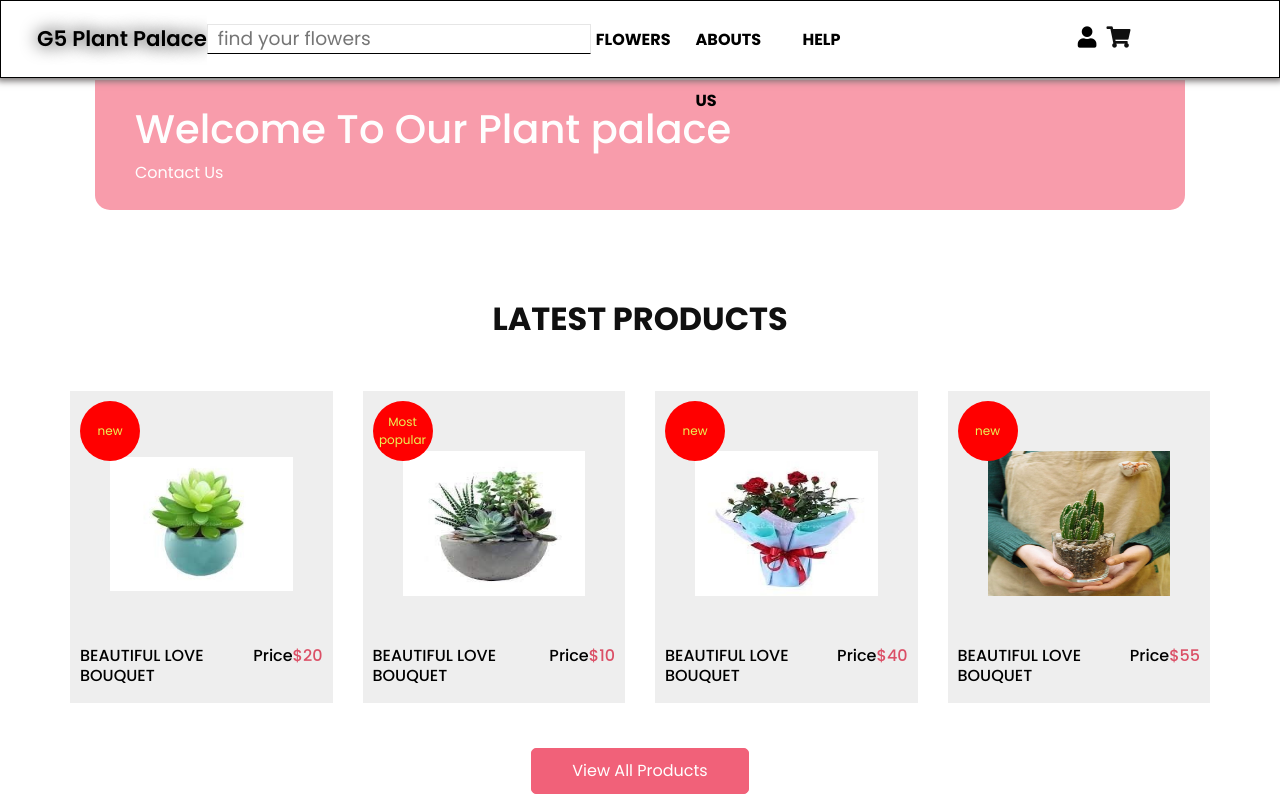
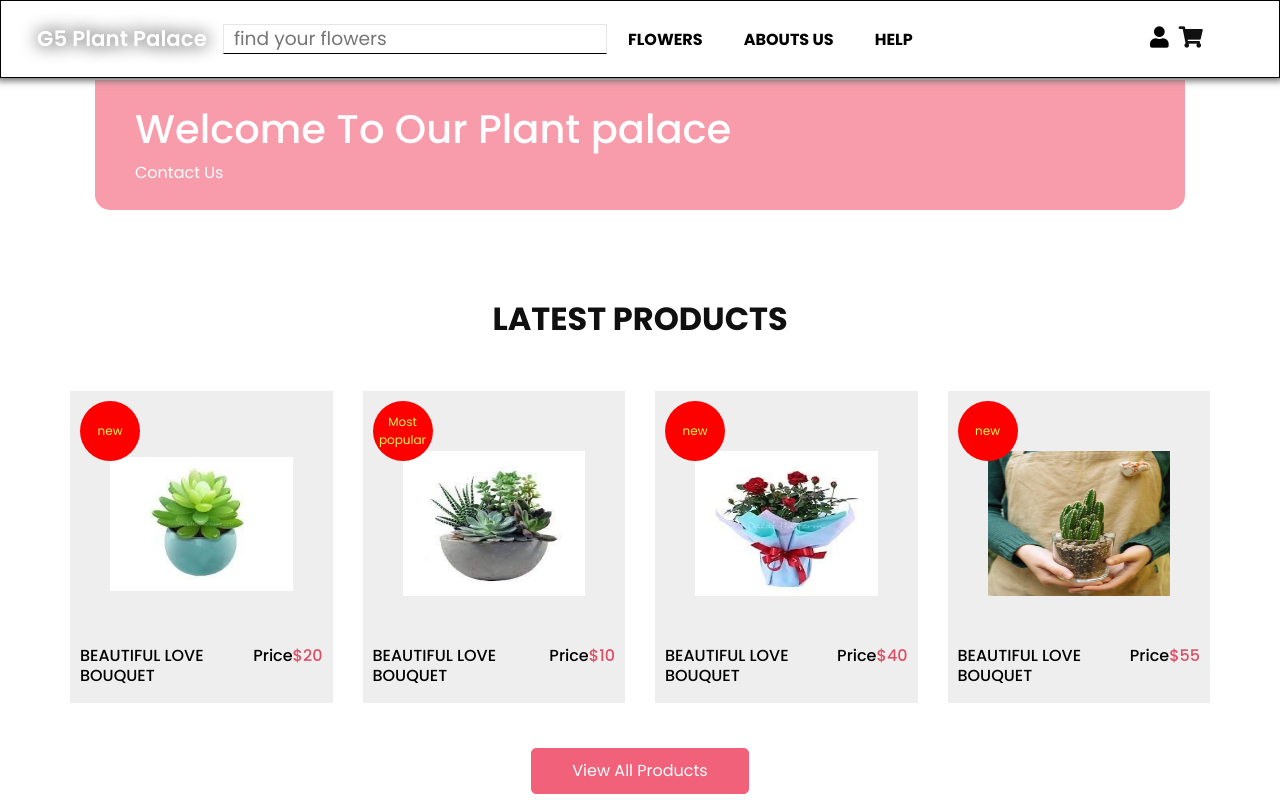
Before and after one commit to soul0silver/my-app, a React (Create React App) app: page / in a window 1280 px wide. In both pictures the pointer is over the link "G5 Plant Palace". Shown: the top 800 px of the page. Built offline with nearby package versions, Linux system fonts and the light colour scheme.

Commit message:
dat
Signed-off-by: soul0silver <122255949+soul0silver@users.noreply.github.com>

```diff
--- a/package.json
+++ b/package.json
@@ -1,5 +1,5 @@
 {
-  "homepage": "https://soul0silver.github.io/my-app/",
+  "homepage": "https://soul0silver.github.io/",
   "name": "my-app",
   "version": "0.1.0",
   "private": true,
--- a/src/view/Navbar.css
+++ b/src/view/Navbar.css
@@ -8,13 +8,17 @@
 
 }
 .navbar a{
-        color: #000000;
+        color: black;
 }
-.navbar a:hover {
+.navbar a:hover,
+.navbar a i:hover {
         color: #ffffff;
         text-shadow: 0 0 0.8em rgb(0, 0, 0);
 }
-
+.cart_ic:hover{
+        color: #ffffff;
+        text-shadow: 0 0 0.8em rgb(0, 0, 0);
+}
 .navbar_container {
         width: 100%;
         height: 60px;
@@ -39,8 +43,9 @@
         text-align: center;
 
 }
-.navbar .navbar_logo .logo a{
-        color: black;
+.navbar .navbar_logo .logo a:hover{
+        color: #ffffff;
+        text-shadow: 0 0 0.8em rgb(0, 0, 0);
 }
 .navbar>div {
         display: flex;
@@ -49,7 +54,7 @@
 .navbar_mid {
         display: flex;
         justify-content: space-between;
-        width: 60%;
+        width: 66%;
         padding-right: 70px;
 }
 
@@ -67,6 +72,7 @@
 .navbar_right div{
         padding-left: 10px;
 }
+
 .nav_link {
         width: auto;
         padding-left: 5px;
--- a/src/view/Navbar.jsx
+++ b/src/view/Navbar.jsx
@@ -56,7 +56,7 @@ const Navbar = () => {
 
                                                   </div>
                                                   <div>
-                                                            <a onClick={() => setShowcart(!showcart)}><i class="fas fa-shopping-cart fa-lg"></i></a>{(items.length!==0)?<span className="notice">{items.length}</span>:null}
+                                                            <a className="cart_ic" onClick={() => setShowcart(!showcart)}><i class="fas fa-shopping-cart fa-lg"></i></a>{(items.length!==0)?<span className="notice">{items.length}</span>:null}
 
                                                   </div>
                                         </div>
```
